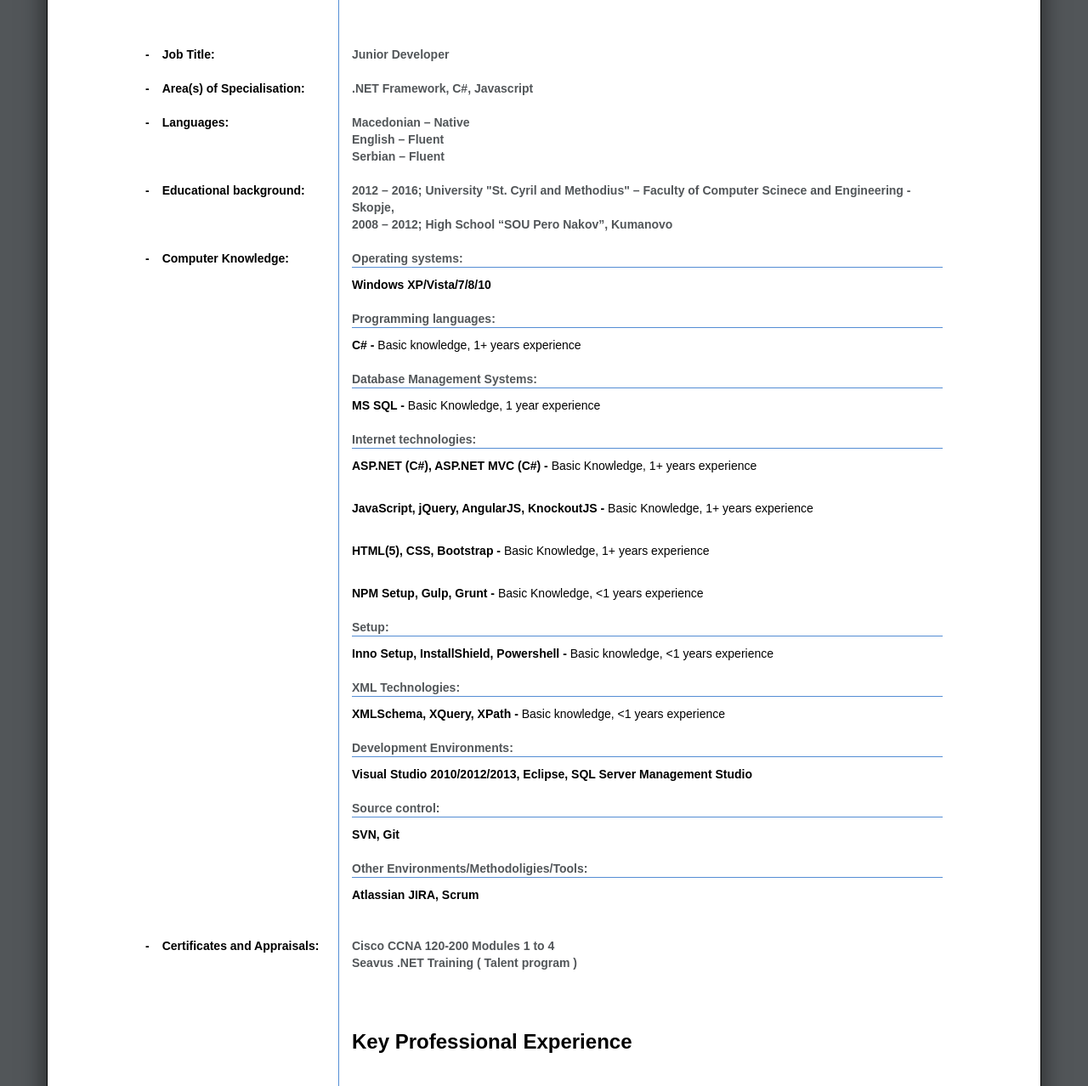
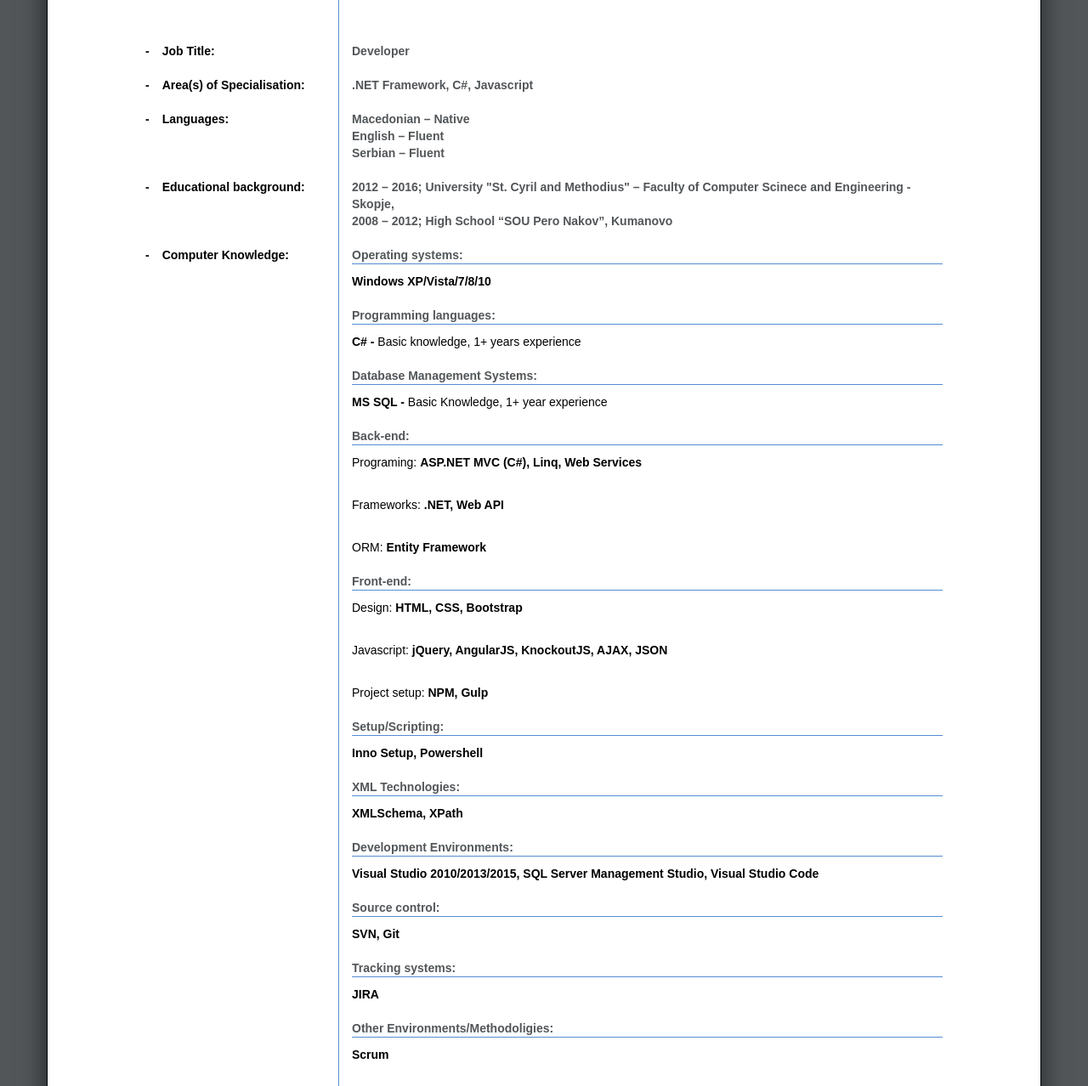
Before and after one commit to TheVampire2/vzlatkovski.github.io, a plain HTML site: page index.html in a window 1280 px wide. Shown: the part 684-1962 px from the top of the page at 85% size. Drawn offline with Linux system fonts and the light colour scheme.

Commit message:
Add files via upload

```diff
--- a/index.html
+++ b/index.html
@@ -29,9 +29,6 @@
                             <div class="col-xs-0 col-sm-6 col-xs-6 col-md-6 col-lg-6 no-padding">
                                 <h2>Curriculum Vitae</h3>
                             </div>
-                            <div class="col-xs-0 col-sm-6 col-xs-6 col-md-6 col-lg-6 no-padding text-right">
-                                <a class="custom-button" href="other/vladimirzlatkovski-CV.pdf" download="vladimir-zlatkovski-cv.pdf">Download PDF</a>
-                            </div>
                         </div>
                     </header>
                     <div>
@@ -60,10 +57,6 @@
                                     <div class="col-md-9 col-sm-9 col-xs-12">
                                         <a href="http://vzlatkovski.github.io/foaf.rdf">http://vzlatkovski.github.io/foaf.rdf</a></div>
                                 </div>
-                                <div class="row highlighted-row">
-                                    <div class="col-md-3 col-sm-3 col-xs-12">Birthday:</div>
-                                    <div class="col-md-9 col-sm-9 col-xs-12">06.12.1993</div>
-                                </div>
                             </div>
                             <div class="col-xs-0 col-sm-3 col-md-offset-3 col-md-2">
                                 <img src="images/profile.png" width="auto" height="auto" class="hidden-on-mobile hidden-on-993  custom-image">
@@ -87,7 +80,7 @@
                     <div class="article-main">
                         <div class="row">
                             <div class="col-md-3"><span class="alone">-</span>Job Title:</div>
-                            <div class="col-md-9 values">Junior Developer</div>
+                            <div class="col-md-9 values">Developer</div>
                         </div>
                         <div class="row">
                             <div class="col-md-3"><span class="alone">-</span>Area(s) of Specialisation:</div>
@@ -121,35 +114,44 @@
                                 </div>
                                 <div class="values-group">
                                     Database Management Systems:
-                                    <div>MS SQL - <span>Basic Knowledge, 1 year experience</span></div>
+                                    <div>MS SQL - <span>Basic Knowledge, 1+ year experience</span></div>
                                 </div>
                                 <div class="values-group">
-                                    Internet technologies:
-                                    <div>ASP.NET (C#), ASP.NET MVC (C#) - <span>Basic Knowledge, 1+ years experience</span></div>
-                                    <div>JavaScript, jQuery, AngularJS, KnockoutJS - <span>Basic Knowledge, 1+ years experience</span></div>
-                                    <div>HTML(5), CSS, Bootstrap - <span>Basic Knowledge, 1+ years experience</span></div>
-                                    <div>NPM Setup, Gulp, Grunt - <span>Basic Knowledge, &lt;1 years experience</span></div>
+                                    Back-end:
+                                    <div><span class="sub-title">Programing: </span>ASP.NET MVC (C#), Linq, Web Services</div>
+									<div><span class="sub-title">Frameworks: </span>.NET, Web API</div>
+									<div><span class="sub-title">ORM: </span>Entity Framework</div>
                                 </div>
+								<div class="values-group">
+									Front-end:
+									<div><span class="sub-title">Design: </span>HTML, CSS, Bootstrap </div>
+									<div><span class="sub-title">Javascript: </span>jQuery, AngularJS, KnockoutJS, AJAX, JSON</div>
+                                    <div><span class="sub-title">Project setup: </span>NPM, Gulp</div>
+								</div>
                                 <div class="values-group">
-                                    Setup:
-                                    <div>Inno Setup, InstallShield, Powershell - <span>Basic knowledge, &lt;1 years experience</span></div>
+                                    Setup/Scripting:
+                                    <div>Inno Setup, Powershell</div>
                                 </div>
                                 <div class="values-group">
                                     XML Technologies:
-                                    <div>XMLSchema, XQuery, XPath - <span>Basic knowledge, &lt;1 years experience</span></div>
+                                    <div>XMLSchema, XPath</div>
                                 </div>
                                 <div class="values-group">
                                     Development Environments:
-                                    <div>Visual Studio 2010/2012/2013, Eclipse, SQL Server Management Studio</span>
+                                    <div>Visual Studio 2010/2013/2015, SQL Server Management Studio, Visual Studio Code</span>
                                     </div>
                                 </div>
                                 <div class="values-group">
                                     Source control:
                                     <div>SVN, Git</div>
                                 </div>
+								<div class="values-group">
+									Tracking systems:
+									<div>JIRA</div>
+								</div>
                                 <div class="values-group">
-                                    Other Environments/Methodoligies/Tools:
-                                    <div>Atlassian JIRA, Scrum</div>
+                                    Other Environments/Methodoligies:
+                                    <div>Scrum</div>
                                 </div>
                             </div>
                         </div>
@@ -173,7 +175,7 @@
                     <div class="article-expirience-main">
                         <div class="row article-higlight">
                             <div class="col-md-3 col-lg-3 padding-45">FINKI</div>
-                            <div class="col-md-9 col-lg-9 custom-border-left padding-45">Internal project: 10.06.2016 – Present</div>
+                            <div class="col-md-9 col-lg-9 custom-border-left padding-45">Internal project: 10.04.2016 – Present</div>
                         </div>
                         <div class="article-expirience-main-row">
                             <div class="row project-details">
@@ -197,6 +199,10 @@
                                 <div class="col-md-3 col-sm-3 col-xs-3 all-center">Project duration</div>
                                 <div class="col-md-9 col-sm-9 col-xs-9  custom-border-left padding-20">ongoing</div>
                             </div>
+							<div class="row project-details">
+                                <div class="col-md-3 col-sm-3 col-xs-3 all-center">Role</div>
+                                <div class="col-md-9 col-sm-9 col-xs-9  custom-border-left padding-20">Developer</div>
+                            </div>
                             <div class="row project-details">
                                 <div class="col-md-3 col-sm-3 col-xs-3 all-center">Customer</div>
                                 <div class="col-md-9 col-sm-9 col-xs-9  custom-border-left padding-20">Faculty of computer science and engineering</div>
@@ -204,7 +210,7 @@
                         </div>
                         <div class="row article-higlight">
                             <div class="col-md-3 col-lg-3 padding-45">Seavus Development</div>
-                            <div class="col-md-9 col-lg-9 custom-border-left padding-45">Junior Developer: 05.18.2015 – Present</div>
+                            <div class="col-md-9 col-lg-9 custom-border-left padding-45">Developer: 18.05.2015 – Present</div>
                         </div>
                         <div class="article-expirience-main-row">
                             <div class="row project-details">
@@ -230,7 +236,7 @@
                             </div>
                             <div class="row project-details">
                                 <div class="col-md-3 col-sm-3 col-xs-3 all-center">Role</div>
-                                <div class="col-md-9 col-sm-9 col-xs-9  custom-border-left padding-20">Junior developer</div>
+                                <div class="col-md-9 col-sm-9 col-xs-9  custom-border-left padding-20">Developer</div>
                             </div>
                             <div class="row project-details">
                                 <div class="col-md-3 col-sm-3 col-xs-3 all-center">Customer</div>
@@ -248,14 +254,11 @@
                             <div class="row project-details">
                                 <div class="col-md-3  col-sm-3 col-xs-3 all-center">Project description</div>
                                 <div class="col-md-9 col-sm-9 col-xs-9 custom-border-left padding-20  project-description">Admin panel for Headend device that converts different input signals ( satellite, cable,
-                                    audio/video, internet ) into specific output signals ( PAL, QAM, IP ). All input signals,
-                                    regardless of whether they are received, are flexibly and independently distributed from
-                                    an IP pool to each and every module. The devce itself have embedded Linux based web server
+                                    audio/video, internet ) into specific output signals ( PAL, QAM, IP ). The devce itself have embedded Linux based web server
                                     inside.
-                                    <hr/> The application was completly developed using only HTML(5) and AngularJS. The communication
-                                    between the device and our app was acomplished using the remote procedure call protocol
-                                    JSON-RPC 2.0. The application itself is consisted of about 50 different screens.
-                                    <hr>
+									<hr/>
+									The application was completly developed using only HTML(5) and AngularJS. The communication between the device and our app was acomplished using the remote procedure call protocol JSON-RPC 2.0. The application itself is consisted of about 50 different screens.
+									<hr/>
                                     <div>
                                         <span>Technologies and tools used:</span> HTML(5), CSS(3), AngularJS, Grunt, JSON-RPC 2.0, SVN
                                     </div>
@@ -268,7 +271,7 @@
                             </div>
                             <div class="row project-details">
                                 <div class="col-md-3  col-sm-3 col-xs-3 all-center">Role</div>
-                                <div class="col-md-9 col-sm-9 col-xs-9 custom-border-left padding-20">Junior developer</div>
+                                <div class="col-md-9 col-sm-9 col-xs-9 custom-border-left padding-20">Developer</div>
                             </div>
                             <div class="row project-details">
                                 <div class="col-md-3  col-sm-3 col-xs-3 all-center">Customer</div>
```
